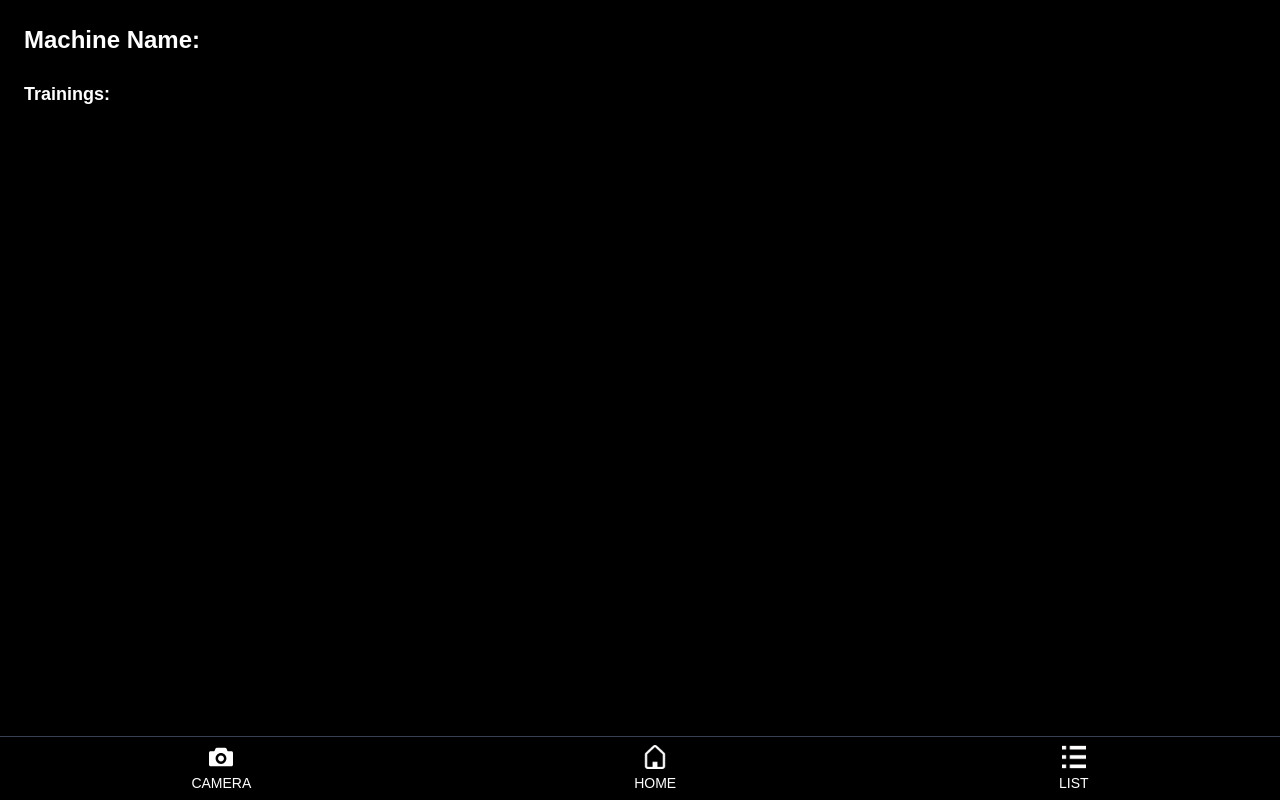
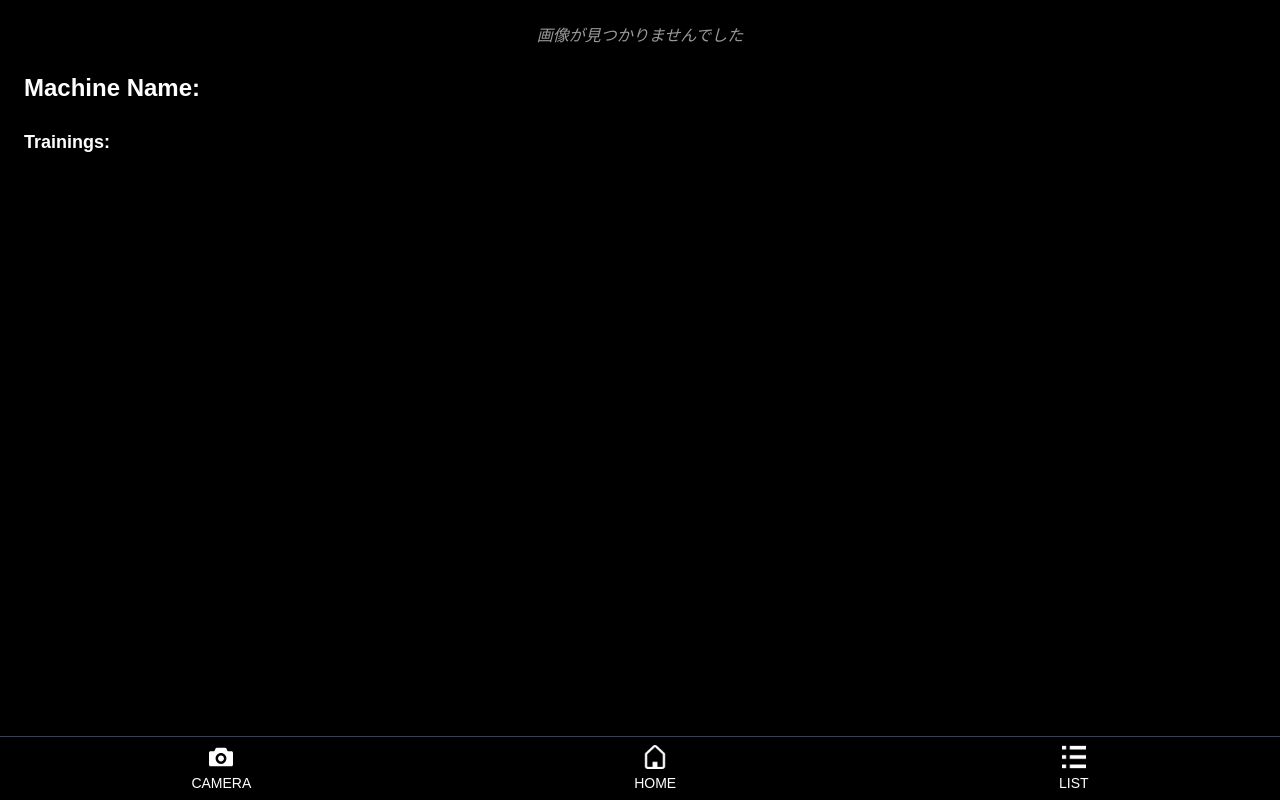
Before and after one commit to X13467980/watnow-SpringProject2025-frontend, a Next.js app: page /result in a window 1280 px wide. Built offline with nearby package versions, Linux system fonts and the light colour scheme.

Commit message:
Refactor: apply TrainingMenu type to ResultPage and improve image fallback display

```diff
--- a/src/app/result/page.tsx
+++ b/src/app/result/page.tsx
@@ -3,11 +3,12 @@ import { useSearchParams } from 'next/navigation';
 import { useEffect, useState } from 'react';
 import { FaPlay } from 'react-icons/fa';
 import Footer from '@/feature/Footer/Footer';
+import { TrainingMenu } from '@/types/machine';
 
 export default function ResultPage() {
   const params = useSearchParams();
   const machine = params.get('machine');
-  const menus = JSON.parse(params.get('menus') || '[]');
+  const menus: TrainingMenu[] = JSON.parse(params.get('menus') || '[]');
   const [image, setImage] = useState<string | null>(null);
 
   useEffect(() => {
@@ -22,12 +23,16 @@ export default function ResultPage() {
     <div className="flex flex-col min-h-screen bg-black text-white">
       <div className="flex-1 px-6 pt-6">
         {/* 撮影画像 */}
-        {image && (
+        {image ? (
           <img
             src={image}
             alt="撮影画像"
             className="w-full rounded-lg mb-6 object-cover max-h-64"
           />
+        ) : (
+          <div className="text-center text-white/60 italic mb-6">
+            画像が見つかりませんでした
+          </div>
         )}
 
         {/* 器具名 */}
@@ -36,7 +41,7 @@ export default function ResultPage() {
         {/* Trainings */}
         <h2 className="text-lg font-bold mb-2">Trainings:</h2>
         <div className="flex flex-col gap-4">
-          {menus.map((menu: any, index: number) => (
+          {menus.map((menu, index) => (
             <div
               key={index}
               className="bg-[#B31717] p-4 rounded-xl flex items-center justify-between"
--- /dev/null
+++ b/src/types/machine.ts
@@ -0,0 +1,13 @@
+export type TrainingMenu = {
+  name: string;
+  part: string;
+  count: number;
+  set_count: number;
+  weight: number;
+};
+
+export type MachineResponse = {
+  machine_name: string;
+  image_url: string;
+  menus: TrainingMenu[];
+};
```
